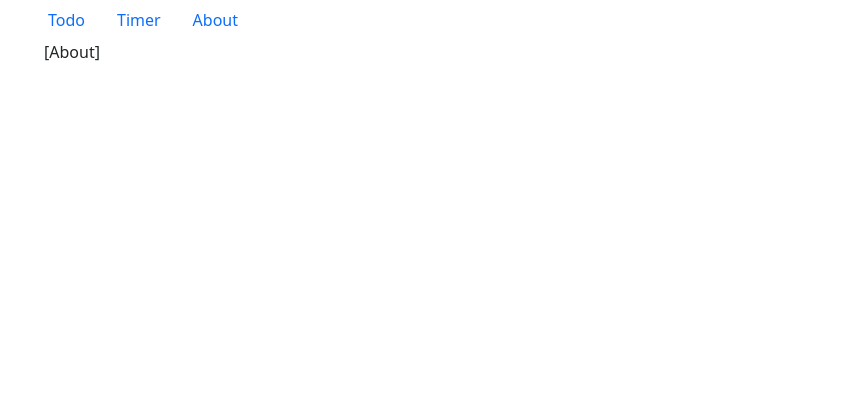
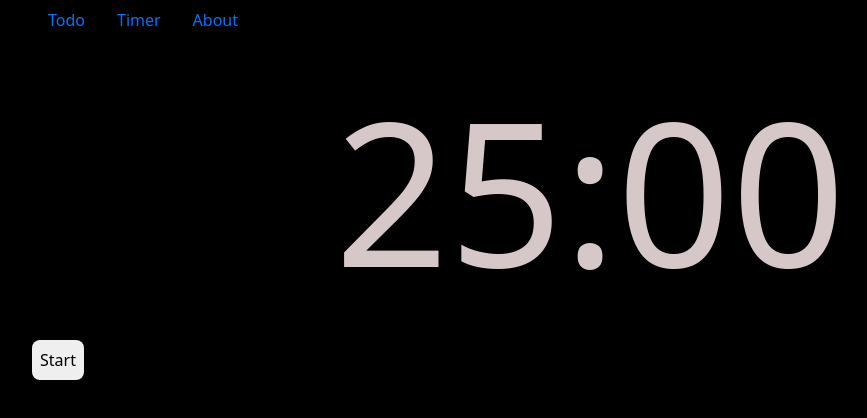
Before and after one commit to jingyu120/pomodoro-react, a React (Create React App) app: page / in a window 1280 px wide. Shown: the top 418 px of the page, without its empty margins (50-917 px from the left). Built offline with nearby package versions, Linux system fonts and the light colour scheme.

Commit message:
add pomodoro timer with hardcoded setting

```diff
--- a/src/App.js
+++ b/src/App.js
@@ -1,6 +1,6 @@
 import "bootstrap/dist/css/bootstrap.min.css";
 import Navigation from "./Navigation";
-import Timer from "./pages/Timer";
+import Timer from "./Timer/Timer";
 import About from "./pages/About";
 import TodoList from "./Todos/TodoList";
 import { Routes, Route } from "react-router-dom";
@@ -12,8 +12,8 @@ function App() {
         <Navigation />
         <Routes>
           <Route path="/todo" element={<TodoList />} />
-          <Route path="/timer" element={<Timer />} />
-          <Route path="/" element={<About />} />
+          <Route path="/" element={<Timer />} />
+          <Route path="/about" element={<About />} />
         </Routes>
       </div>
     </>
--- a/src/Navigation.js
+++ b/src/Navigation.js
@@ -6,7 +6,7 @@ export default function Navigation() {
         <Nav.Link href="/todo">Todo</Nav.Link>
       </Nav.Item>
       <Nav.Item>
-        <Nav.Link href="/timer">Timer</Nav.Link>
+        <Nav.Link href="/">Timer</Nav.Link>
       </Nav.Item>
       <Nav.Item>
         <Nav.Link href="/about">About</Nav.Link>
--- /dev/null
+++ b/src/Timer/Timer.css
@@ -0,0 +1,8 @@
+.clock {
+  text-align: center;
+  font-size: 200px;
+  color: rgb(214, 200, 200);
+}
+body {
+  background-color: black;
+}
--- /dev/null
+++ b/src/Timer/Timer.js
@@ -0,0 +1,36 @@
+import "./Timer.css";
+import React, { useState, useEffect } from "react";
+
+export default function Timer() {
+  const [seconds, setSeconds] = useState(1500);
+  const [isActive, setIsActive] = useState(false);
+
+  const toggle = () => {
+    setIsActive(!isActive);
+  };
+  useEffect(() => {
+    let interval = null;
+    if (isActive) {
+      interval = setInterval(() => {
+        if (seconds === 0) {
+          toggle();
+        } else {
+          setSeconds((prev) => prev - 1);
+        }
+      }, 1000);
+    } else {
+      clearInterval(interval);
+    }
+    return () => clearInterval(interval);
+  }, [isActive, seconds]);
+
+  return (
+    <div className="timer-container">
+      <div className="clock">
+        {("0" + Math.floor(seconds / 60)).slice(-2)}:
+        {("0" + (seconds % 60)).slice(-2)}
+      </div>
+      <button onClick={toggle}>Start</button>
+    </div>
+  );
+}
--- a/src/Todos/TodoList.js
+++ b/src/Todos/TodoList.js
@@ -3,13 +3,17 @@ import NewTodoForm from "./NewTodoForm";
 import TodoListItem from "./TodoListItem";
 import "./TodoList.css";
 import { connect } from "react-redux";
-import { removeTodo } from "./actions";
+import { confirmTodo, removeTodo } from "./actions";
 
-const TodoList = ({ todos = [], onRemovePressed }) => (
+const TodoList = ({ todos = [], onRemovePressed, onConfirmPressed }) => (
   <div className="list-wrapper">
     <NewTodoForm />
     {todos.map((todo) => (
-      <TodoListItem todo={todo} onRemovePressed={onRemovePressed} />
+      <TodoListItem
+        todo={todo}
+        onRemovePressed={onRemovePressed}
+        onConfirmPressed={onConfirmPressed}
+      />
     ))}
   </div>
 );
@@ -20,5 +24,6 @@ const mapStateToProps = (state) => ({
 
 const mapDispatchToProps = (dispatch) => ({
   onRemovePressed: (text) => dispatch(removeTodo(text)),
+  onConfirmPressed: (text) => dispatch(confirmTodo(text)),
 });
 export default connect(mapStateToProps, mapDispatchToProps)(TodoList);
--- a/src/Todos/TodoListItem.css
+++ b/src/Todos/TodoListItem.css
@@ -7,7 +7,7 @@
   box-shadow: 0 4px 8px grey;
 }
 
-.button-container {
+.buttons-container {
   position: absolute;
   right: 12px;
   bottom: 12px;
--- a/src/Todos/TodoListItem.js
+++ b/src/Todos/TodoListItem.js
@@ -1,11 +1,18 @@
 import React from "react";
 import "./TodoListItem.css";
 
-const TodoListItem = ({ todo, onRemovePressed }) => (
+const TodoListItem = ({ todo, onRemovePressed, onConfirmPressed }) => (
   <div className="todo-item-container">
     <h3>{todo.text}</h3>
     <div className="buttons-container">
-      <button className="completed-button">Mark As Complete</button>
+      {todo.isCompleted ? null : (
+        <button
+          onClick={() => onConfirmPressed(todo.text)}
+          className="completed-button"
+        >
+          Mark As Complete
+        </button>
+      )}
       <button
         onClick={() => onRemovePressed(todo.text)}
         className="remove-button"
--- a/src/Todos/actions.js
+++ b/src/Todos/actions.js
@@ -1,5 +1,4 @@
 export const CREATE_TODO = "CREATE_TODO";
-
 export const createTodo = (text) => ({
   type: CREATE_TODO,
   payload: { text },
@@ -10,3 +9,9 @@ export const removeTodo = (text) => ({
   type: REMOVE_TODO,
   payload: { text },
 });
+
+export const CONFIRM_TODO = "CONFIRM_TODO";
+export const confirmTodo = (text) => ({
+  type: CONFIRM_TODO,
+  payload: { text },
+});
--- a/src/Todos/reducer.js
+++ b/src/Todos/reducer.js
@@ -1,4 +1,4 @@
-import { CREATE_TODO, REMOVE_TODO } from "./actions";
+import { CONFIRM_TODO, CREATE_TODO, REMOVE_TODO } from "./actions";
 export const todos = (state = [], action) => {
   const { type, payload } = action;
   switch (type) {
@@ -11,10 +11,22 @@ export const todos = (state = [], action) => {
 
       return state.concat(newTodo);
     }
+
     case REMOVE_TODO: {
       const { text } = payload;
       return state.filter((todo) => todo.text !== text);
     }
+
+    case CONFIRM_TODO: {
+      const { text } = payload;
+      return state.map((todo) => {
+        if (todo.text === text) {
+          return { ...todo, isCompleted: true };
+        }
+        return todo;
+      });
+    }
+
     default:
       return state;
   }
--- a/src/pages/Timer.js
+++ /dev/null
@@ -1,3 +0,0 @@
-export default function Timer() {
-  return <div className="container">[TIMER PAGE]</div>;
-}
```
